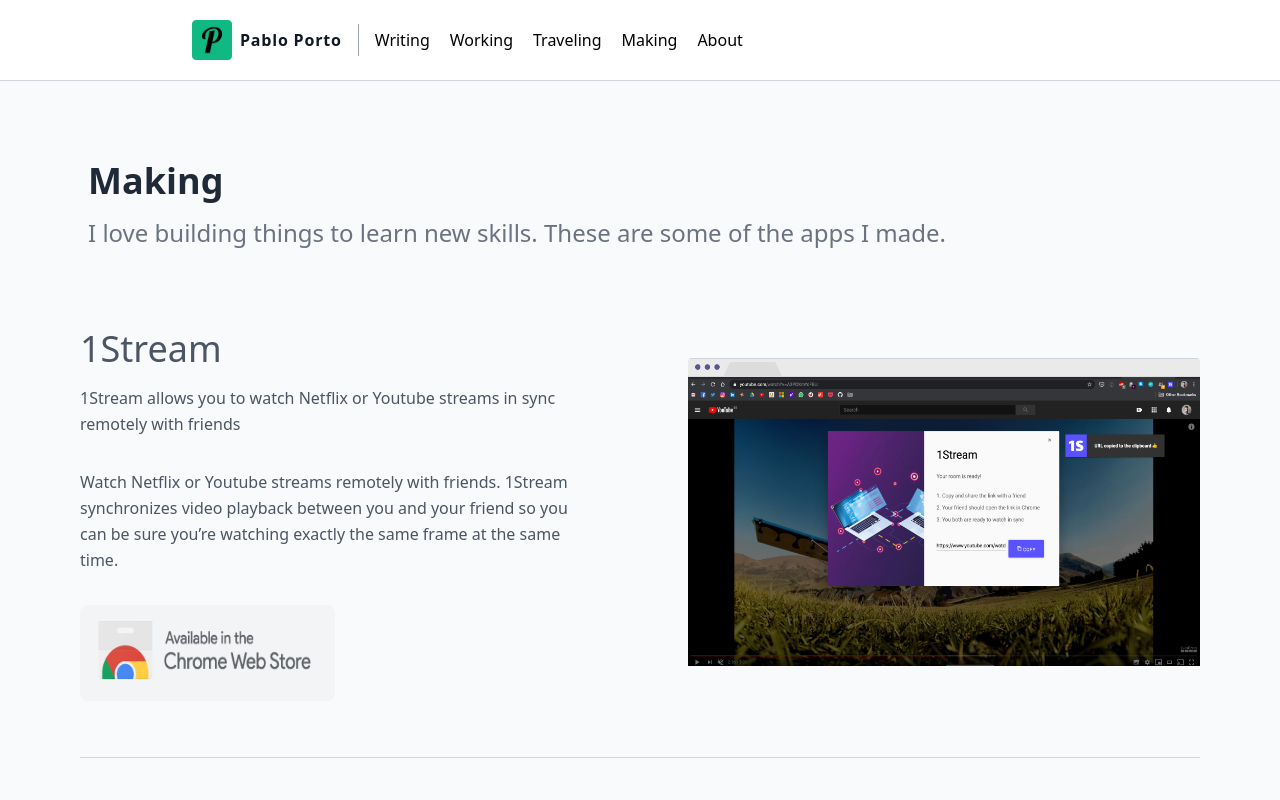
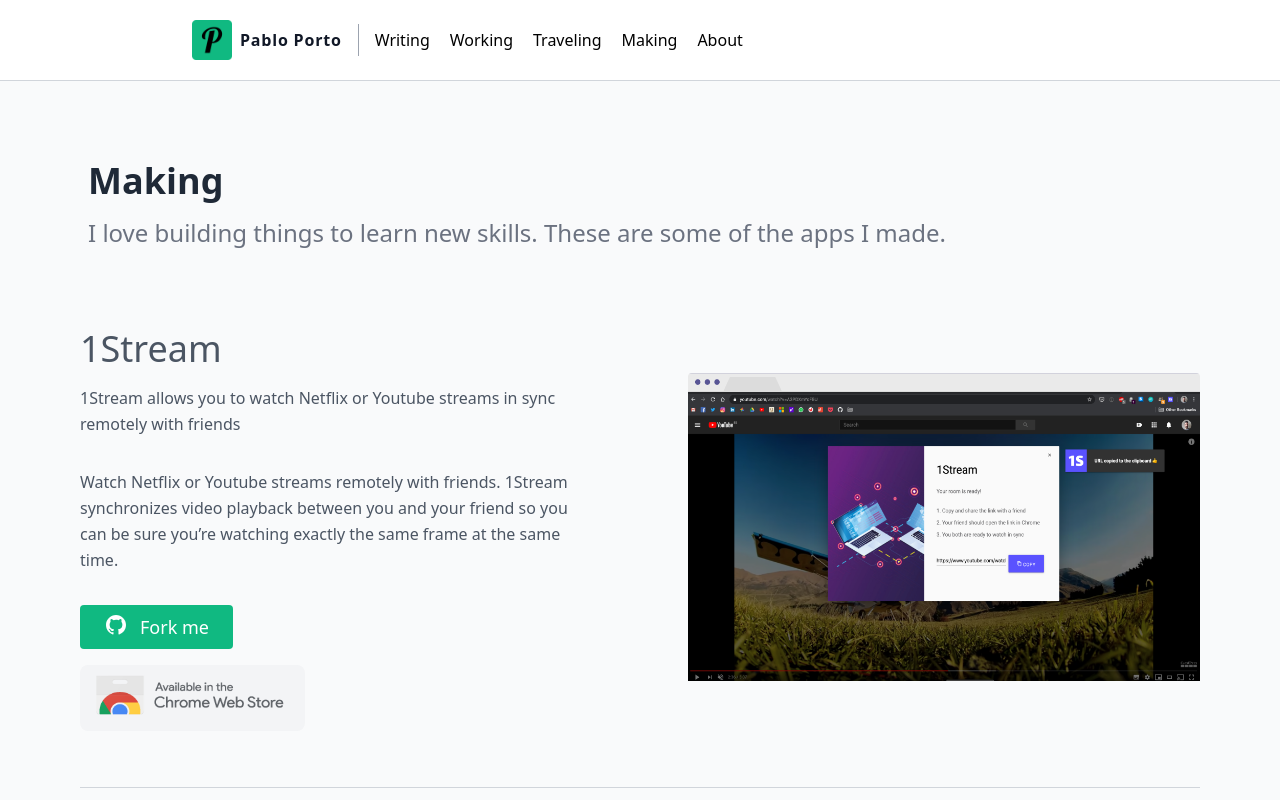
Before and after one commit to portovep/pabloporto.me, a Next.js app: page /making in a window 1280 px wide. Shown: the top 800 px of the page. Built offline with nearby package versions, Linux system fonts and the light colour scheme.

Commit message:
Add fork button for 1Stream project

```diff
--- a/pages/making/index.tsx
+++ b/pages/making/index.tsx
@@ -25,14 +25,31 @@ export default function Making(): JSX.Element {
                             synchronizes video playback between you and your friend so you can be
                             sure you’re watching exactly the same frame at the same time.
                         </p>
-                        <div className="hover:bg-gray-200 focus:outline-none flex items-center justify-center px-0 py-0 bg-gray-100 rounded-lg">
+                        <div className="flex justify-center">
+                            <a href="https://github.com/portovep/1stream">
+                                <button className="bg-emerald-500 focus:outline-none hover:bg-emerald-600 inline-flex px-6 py-2 text-lg text-white border-0 rounded">
+                                    <svg
+                                        width="24"
+                                        height="24"
+                                        fill="currentColor"
+                                        className="mr-3 text-purple-600 text-opacity-50 transform">
+                                        <path
+                                            fillRule="evenodd"
+                                            clipRule="evenodd"
+                                            d="M12 2C6.477 2 2 6.463 2 11.97c0 4.404 2.865 8.14 6.839 9.458.5.092.682-.216.682-.48 0-.236-.008-.864-.013-1.695-2.782.602-3.369-1.337-3.369-1.337-.454-1.151-1.11-1.458-1.11-1.458-.908-.618.069-.606.069-.606 1.003.07 1.531 1.027 1.531 1.027.892 1.524 2.341 1.084 2.91.828.092-.643.35-1.083.636-1.332-2.22-.251-4.555-1.107-4.555-4.927 0-1.088.39-1.979 1.029-2.675-.103-.252-.446-1.266.098-2.638 0 0 .84-.268 2.75 1.022A9.606 9.606 0 0112 6.82c.85.004 1.705.114 2.504.336 1.909-1.29 2.747-1.022 2.747-1.022.546 1.372.202 2.386.1 2.638.64.696 1.028 1.587 1.028 2.675 0 3.83-2.339 4.673-4.566 4.92.359.307.678.915.678 1.846 0 1.332-.012 2.407-.012 2.734 0 .267.18.577.688.48C19.137 20.107 22 16.373 22 11.969 22 6.463 17.522 2 12 2z"></path>
+                                    </svg>
+                                    Fork me
+                                </button>
+                            </a>
+                        </div>
+                        <div className="hover:bg-gray-200 focus:outline-none flex items-center justify-center px-0 py-0 mt-4 bg-gray-100 rounded-lg">
                             <a href="https://chrome.google.com/webstore/detail/1stream/ckgaafkgiajiabimkgpgkiamnolncfkg">
                                 <Image
                                     priority
                                     alt="chrome-store-link"
                                     src="/images/projects/chrome_store.png"
-                                    height="90"
-                                    width="255"
+                                    height="60"
+                                    width="225"
                                 />
                             </a>
                         </div>
```
